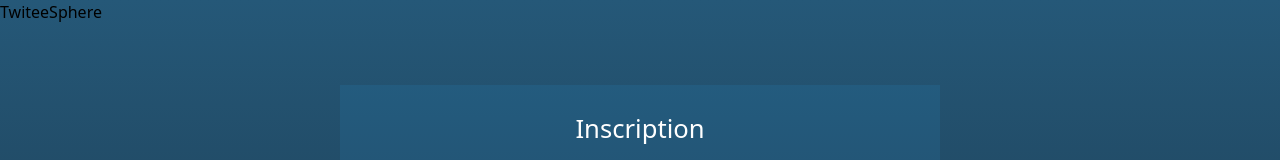
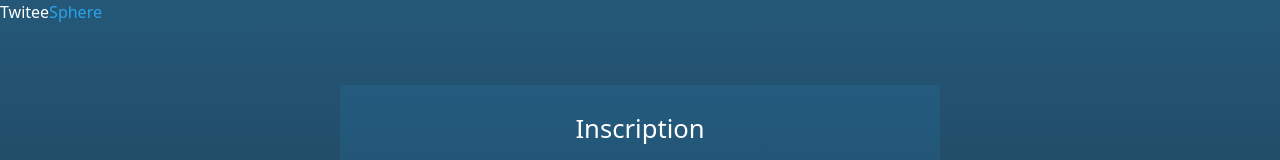
Before and after one commit to Ulthane/twitee-sphere, a React (Vite) app in the folder TWITEE-SPHERE/: page / in a window 1280 px wide. Shown: the top 160 px of the page. Built offline with nearby package versions, Linux system fonts and the light colour scheme.

Commit message:
add content

```diff
--- a/TWITEE-SPHERE/tailwind.config.js
+++ b/TWITEE-SPHERE/tailwind.config.js
@@ -1,12 +1,12 @@
 /** @type {import('tailwindcss').Config} */
 export default {
-  content: [],
+  content: ["./index.html", "./src/**/*.{js,ts,jsx,tsx}"],
   theme: {
     extend: {
       colors: {
-        blueLogo: '#2AA3EF'
+        blueLogo: "#2AA3EF",
       },
     },
   },
   plugins: [],
-}
+};
```
